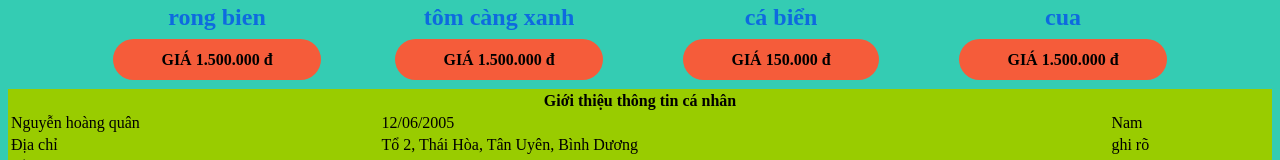
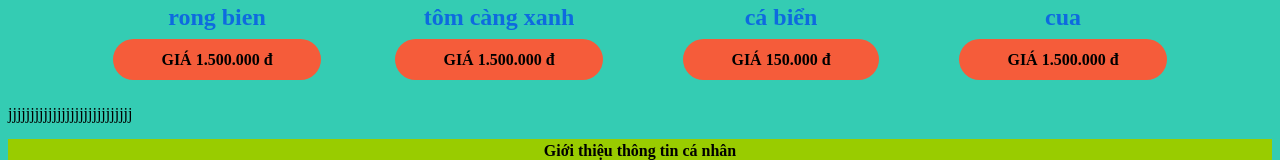
Before and after one commit to nguyenhoangquan1/webca5.ol, a plain HTML site: page index.html in a window 1280 px wide. Shown: the part 1008-1168 px from the top of the page. Drawn offline with Linux system fonts and the light colour scheme.

Commit message:
Update index.html

```diff
--- a/index.html
+++ b/index.html
@@ -84,6 +84,7 @@
         </table>
       </center>
     <br>
+         <p>jjjjjjjjjjjjjjjjjjjjjjjjjjjj</p>
         <table  style="width: 100% "  class="name">
             <tr>
                 <th colspan="3">Giới thiệu thông tin cá nhân</th>
```
